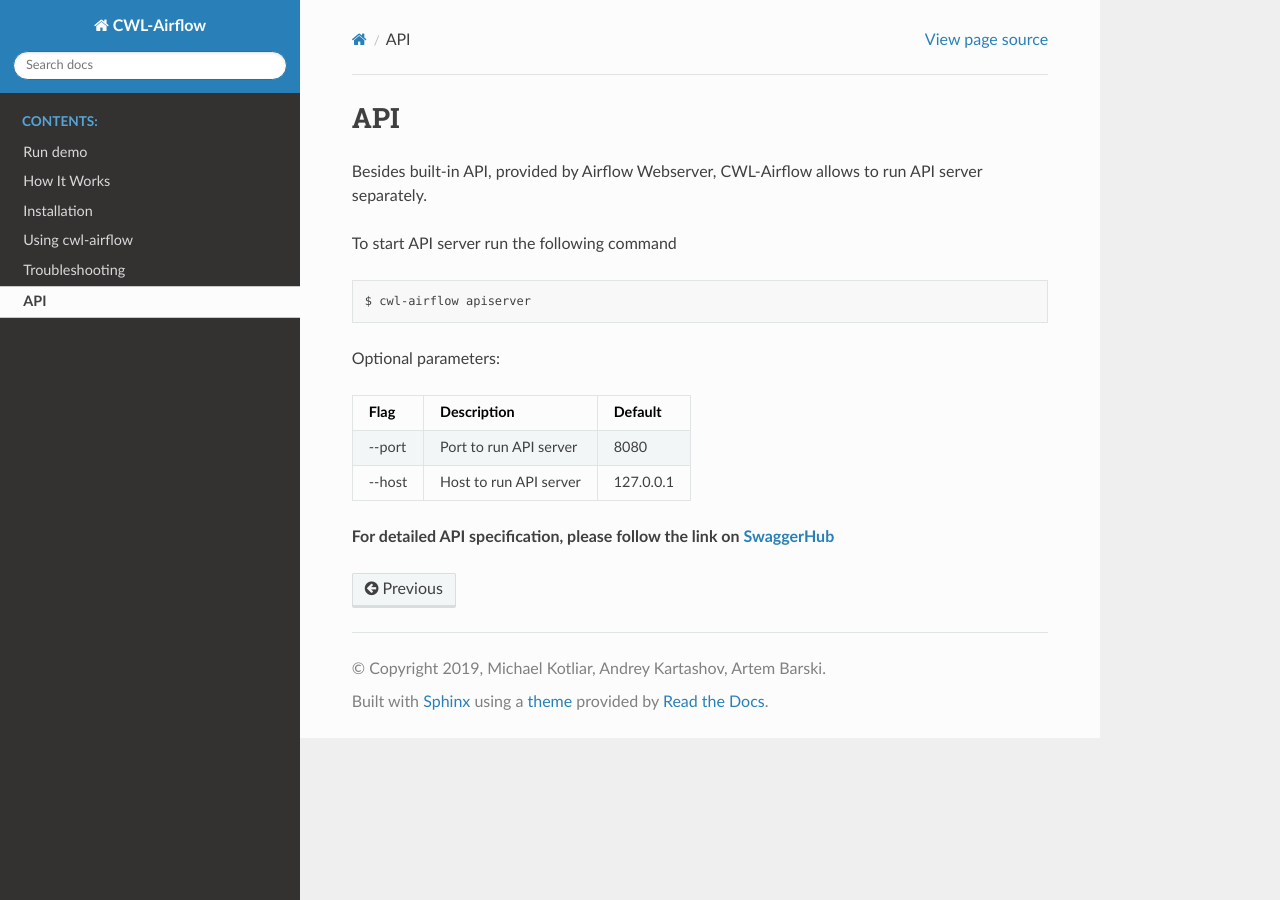
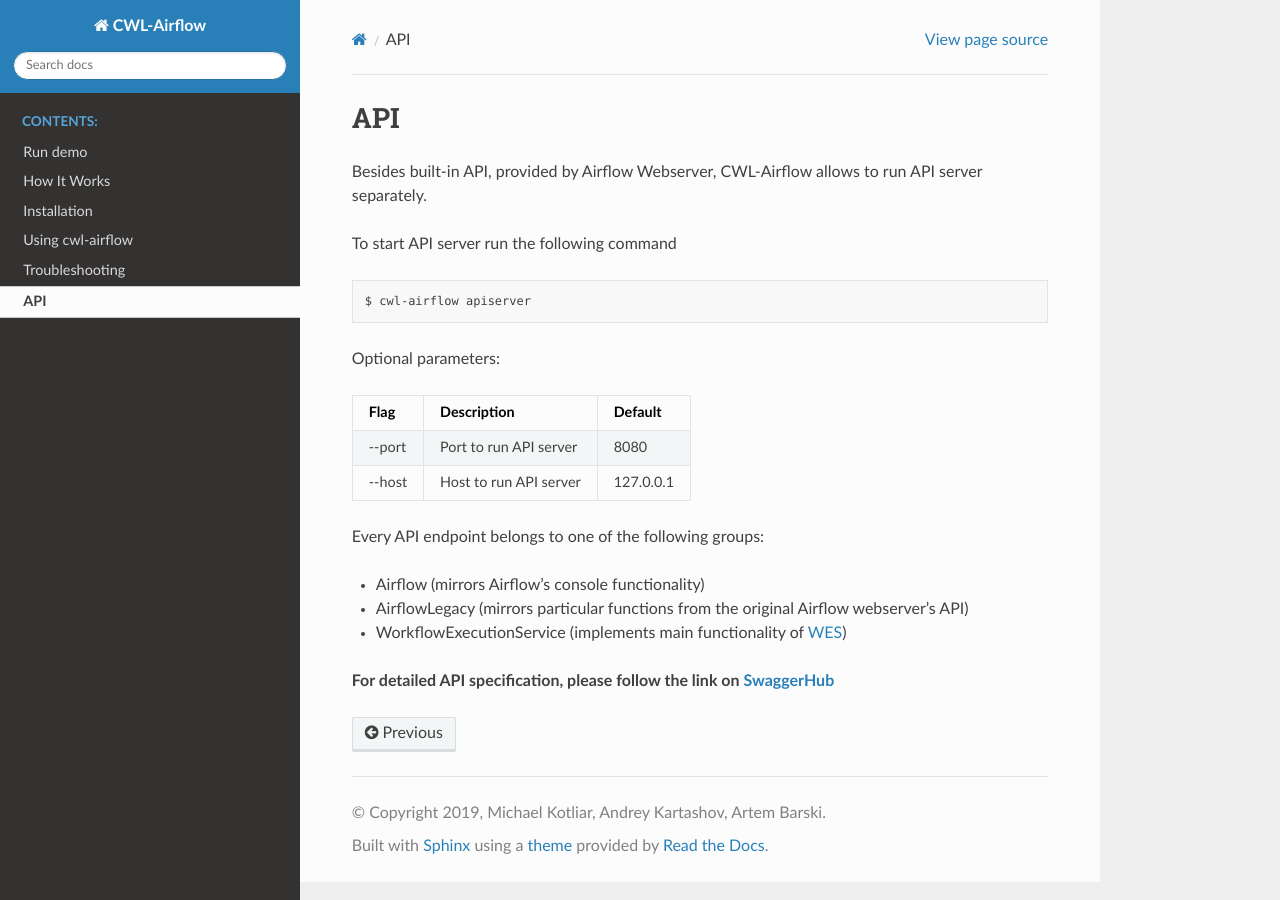
Before and after one commit to Barski-lab/cwl-airflow, a Sphinx documentation site: the page built from docs/readme/api.md, in a window 1280 px wide. Built offline with Sphinx 7.4.7 and the Read the Docs theme 2.0.0, drawn with Linux system fonts in a browser that asks for light colours.

Commit message:
Update docs

```diff
--- a/docs/readme/api.md
+++ b/docs/readme/api.md
@@ -14,4 +14,10 @@
 | --port | Port to run API server | 8080      |
 | --host | Host to run API server | 127.0.0.1 |
 
+Every API endpoint belongs to one of the following groups:
+
+- Airflow (mirrors Airflow's console functionality)
+- AirflowLegacy (mirrors particular functions from the original Airflow webserver's API)
+- WorkflowExecutionService (implements main functionality of [WES](https://github.com/ga4gh/workflow-execution-service-schemas))
+
 **For detailed API specification, please follow the link on [SwaggerHub](https://app.swaggerhub.com/apis/michael-kotliar/cwl_airflow_workflow_execution_service/1.0.0)**
```
